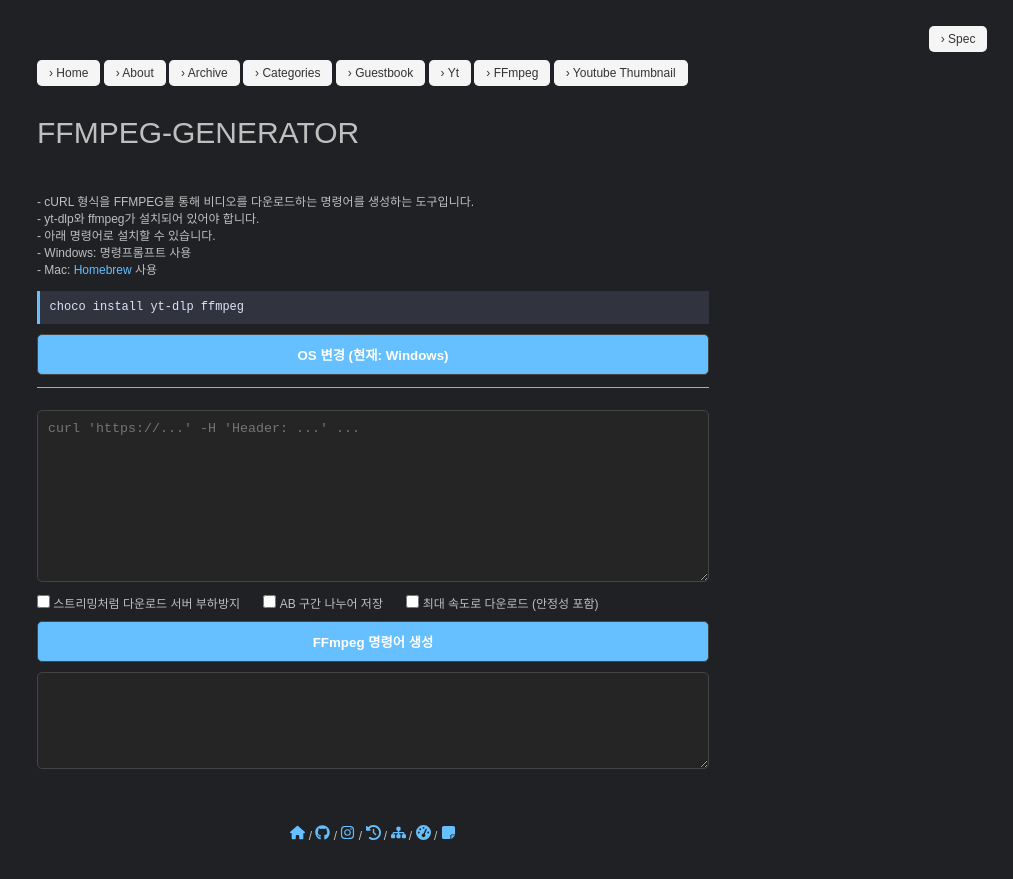
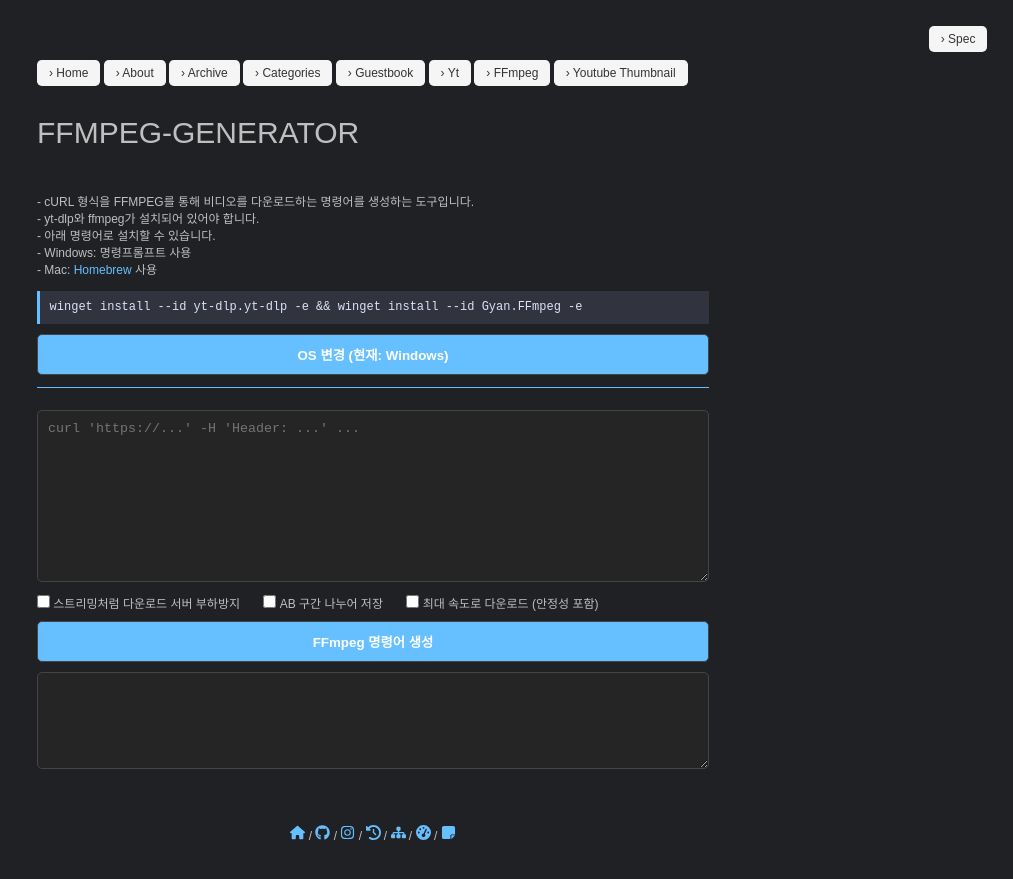
Before and after one commit to pozuhtuhv/pozuhtuhv.github.io, a Jekyll site: the page built from ffmpeg.html, in a window 1280 px wide. Shown: the top 879 px of the page, without its empty margins (267-1280 px from the left). Built offline with Jekyll 4.4.1, drawn with Linux system fonts in a browser that asks for light colours; some web fonts are replaced; comment, search, counter and statistics services are not loaded.

Commit message:
(edit) install_command

```diff
--- a/ffmpeg.html
+++ b/ffmpeg.html
@@ -38,7 +38,7 @@
       selectedOS = selectedOS === "windows" ? "mac" : "windows";
       document.getElementById("selectedOS").textContent = selectedOS === "windows" ? "Windows" : "Mac";
       document.getElementById("installCommand").textContent = selectedOS === "windows"
-        ? "choco install yt-dlp ffmpeg"
+        ? "winget install --id yt-dlp.yt-dlp -e && winget install --id Gyan.FFmpeg -e"
         : "brew install yt-dlp ffmpeg";
     }
 
@@ -100,7 +147,7 @@
   <p>- Mac: <a href="https://pozuhtuhv.github.io/2025/04/07/mac-homebrew">Homebrew</a> 사용</p>
   <br>
   <div class="install-box">
-    <pre id="installCommand">choco install yt-dlp ffmpeg</pre>
+    <pre id="installCommand">winget install --id yt-dlp.yt-dlp -e && winget install --id Gyan.FFmpeg -e</pre>
     <button class="bluebutton" onclick="toggleOS()">OS 변경 (현재: <span id="selectedOS">Windows</span>)</button>
   </div>
 </section>
--- a/history.html
+++ b/history.html
@@ -14,6 +14,11 @@
 </section>
 
 <section>
+
+<div class="date_style">2025.09.24</div>
+<p>- ffmpeg 파일명 지정 자동화</p>
+<p>- ffmpeg 설치 명령어 수정</p>
+
 
 <div class="date_style">2025.09.08</div>
 <p>- 홈페이지 최적화</p>
--- a/yt.html
+++ b/yt.html
@@ -38,7 +38,7 @@
         selectedOS = selectedOS === "windows" ? "mac" : "windows";
         document.getElementById("selectedOS").textContent = selectedOS === "windows" ? "Windows" : "Mac";
         document.getElementById("installCommand").textContent = selectedOS === "windows"
-            ? "choco install yt-dlp ffmpeg"
+            ? "winget install --id yt-dlp.yt-dlp -e && winget install --id Gyan.FFmpeg -e"
             : "brew install yt-dlp ffmpeg";
     }
 
@@ -107,7 +107,7 @@
     <p>- Mac: <a href="https://pozuhtuhv.github.io/2025/04/07/mac-homebrew">Homebrew</a> 사용</p>
     <br>
     <div class="install-box">
-        <pre id="installCommand">winget install -e --id yt-dlp.yt-dlp</pre>
+        <pre id="installCommand">winget install --id yt-dlp.yt-dlp -e && winget install --id Gyan.FFmpeg -e</pre>
         <button class="bluebutton" onclick="toggleOS()">OS 변경 (현재: <span id="selectedOS">Windows</span>)</button>
     </div>
 </section>
```
Also changed, not shown: other parts of ffmpeg.html (+48 -1 lines).
